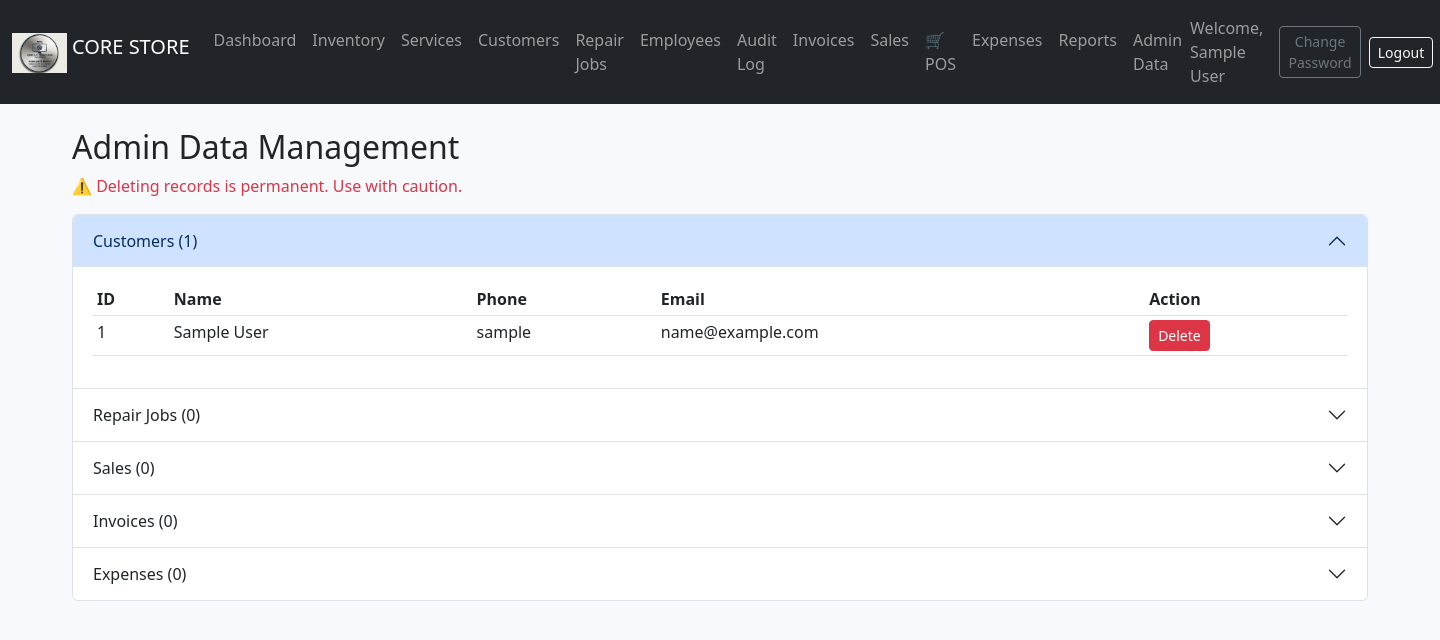
After one commit to geoffreyngobi17-a11y/core-store, a Flask app: page /admin-data in a window 1440 px wide. The commit adds this page. Shown: the top 640 px of the page. Run offline with Flask 2, Linux system fonts and the light colour scheme; the visitor is signed in with stand-in values (Sample User, id 1); data comes from the database, SQL or seed files in the repository; data that the repository does not hold is empty.

Commit message:
Add Admin Data tab for deleting customers, repair jobs, sales, invoices, expenses

```diff
--- a/app.py
+++ b/app.py
@@ -737,21 +737,57 @@ def generate_invoice(id):
     flash('Invoice generated successfully.', 'success')
     return redirect(url_for('repair_job_detail', id=id))
 
-# ---------- Database and admin creation ----------
-with app.app_context():
-    db.create_all()
-    if not User.query.filter_by(role='admin').first():
-        admin = User(
-            name='Admin',
-            email='admin@coreelectronics.com',
-            phone='+256756104402',
-            role='admin'
-        )
-        admin.set_password('Kaumasophie123')
-        db.session.add(admin)
-        db.session.commit()
-        print("Admin user created with your chosen password.")
+# ---------- Admin Delete Routes (for missing entities) ----------
+@app.route('/admin/delete-customer/<int:id>')
+@admin_required
+def admin_delete_customer(id):
+    customer = Customer.query.get_or_404(id)
+    db.session.delete(customer)
+    db.session.commit()
+    flash('Customer deleted successfully.', 'success')
+    return redirect(url_for('admin_data'))
 
+@app.route('/admin/delete-repair-job/<int:id>')
+@admin_required
+def admin_delete_repair_job(id):
+    job = RepairJob.query.get_or_404(id)
+    db.session.delete(job)
+    db.session.commit()
+    flash('Repair job deleted successfully.', 'success')
+    return redirect(url_for('admin_data'))
+
+@app.route('/admin/delete-sale/<int:id>')
+@admin_required
+def admin_delete_sale(id):
+    sale = Sale.query.get_or_404(id)
+    db.session.delete(sale)
+    db.session.commit()
+    flash('Sale record deleted successfully.', 'success')
+    return redirect(url_for('admin_data'))
+
+@app.route('/admin/delete-invoice/<int:id>')
+@admin_required
+def admin_delete_invoice(id):
+    invoice = Invoice.query.get_or_404(id)
+    # Optionally, also remove the link from repair job?
+    db.session.delete(invoice)
+    db.session.commit()
+    flash('Invoice deleted successfully.', 'success')
+    return redirect(url_for('admin_data'))
+@app.route('/admin-data')
+@admin_required
+def admin_data():
+    customers = Customer.query.all()
+    repair_jobs = RepairJob.query.all()
+    sales = Sale.query.all()
+    invoices = Invoice.query.all()
+    expenses = Expense.query.all()
+    return render_template('admin_data.html',
+                           customers=customers,
+                           repair_jobs=repair_jobs,
+                           sales=sales,
+                           invoices=invoices,
+                           expenses=expenses)
 # ---------- Jinja globals ----------
 app.jinja_env.globals.update(enumerate=enumerate)
 
--- /dev/null
+++ b/templates/admin_data.html
@@ -0,0 +1,145 @@
+{% extends "base.html" %}
+{% block content %}
+<h2>Admin Data Management</h2>
+<p class="text-danger">⚠️ Deleting records is permanent. Use with caution.</p>
+
+<div class="accordion" id="adminAccordion">
+    <!-- Customers -->
+    <div class="accordion-item">
+        <h2 class="accordion-header" id="headingCustomers">
+            <button class="accordion-button" type="button" data-bs-toggle="collapse" data-bs-target="#collapseCustomers">
+                Customers ({{ customers|length }})
+            </button>
+        </h2>
+        <div id="collapseCustomers" class="accordion-collapse collapse show" data-bs-parent="#adminAccordion">
+            <div class="accordion-body">
+                <table class="table table-sm">
+                    <thead><tr><th>ID</th><th>Name</th><th>Phone</th><th>Email</th><th>Action</th></tr></thead>
+                    <tbody>
+                        {% for c in customers %}
+                        <tr>
+                            <td>{{ c.id }}</td>
+                            <td>{{ c.name }}</td>
+                            <td>{{ c.phone }}</td>
+                            <td>{{ c.email or '-' }}</td>
+                            <td><a href="{{ url_for('admin_delete_customer', id=c.id) }}" class="btn btn-danger btn-sm" onclick="return confirm('Delete customer {{ c.name }}?')">Delete</a></td>
+                        </tr>
+                        {% endfor %}
+                    </tbody>
+                </table>
+            </div>
+        </div>
+    </div>
+
+    <!-- Repair Jobs -->
+    <div class="accordion-item">
+        <h2 class="accordion-header" id="headingRepairJobs">
+            <button class="accordion-button collapsed" type="button" data-bs-toggle="collapse" data-bs-target="#collapseRepairJobs">
+                Repair Jobs ({{ repair_jobs|length }})
+            </button>
+        </h2>
+        <div id="collapseRepairJobs" class="accordion-collapse collapse" data-bs-parent="#adminAccordion">
+            <div class="accordion-body">
+                <table class="table table-sm">
+                    <thead><tr><th>ID</th><th>Customer</th><th>Device</th><th>Status</th><th>Action</th></tr></thead>
+                    <tbody>
+                        {% for j in repair_jobs %}
+                        <tr>
+                            <td>{{ j.id }}</td>
+                            <td>{{ j.customer.name }}</td>
+                            <td>{{ j.device_type }} {{ j.device_model }}</td>
+                            <td>{{ j.status }}</td>
+                            <td><a href="{{ url_for('admin_delete_repair_job', id=j.id) }}" class="btn btn-danger btn-sm" onclick="return confirm('Delete repair job #{{ j.id }}?')">Delete</a></td>
+                        </tr>
+                        {% endfor %}
+                    </tbody>
+                </table>
+            </div>
+        </div>
+    </div>
+
+    <!-- Sales -->
+    <div class="accordion-item">
+        <h2 class="accordion-header" id="headingSales">
+            <button class="accordion-button collapsed" type="button" data-bs-toggle="collapse" data-bs-target="#collapseSales">
+                Sales ({{ sales|length }})
+            </button>
+        </h2>
+        <div id="collapseSales" class="accordion-collapse collapse" data-bs-parent="#adminAccordion">
+            <div class="accordion-body">
+                <table class="table table-sm">
+                    <thead><tr><th>ID</th><th>Date</th><th>Item</th><th>Total</th><th>Customer</th><th>Action</th></tr></thead>
+                    <tbody>
+                        {% for s in sales %}
+                        <tr>
+                            <td>{{ s.id }}</td>
+                            <td>{{ s.sale_date.strftime('%Y-%m-%d') }}</td>
+                            <td>{{ s.item_name }}</td>
+                            <td>{{ "{:,.0f}".format(s.total_price) }}</td>
+                            <td>{{ s.customer_name or '-' }}</td>
+                            <td><a href="{{ url_for('admin_delete_sale', id=s.id) }}" class="btn btn-danger btn-sm" onclick="return confirm('Delete sale #{{ s.id }}?')">Delete</a></td>
+                        </tr>
+                        {% endfor %}
+                    </tbody>
+                </table>
+            </div>
+        </div>
+    </div>
+
+    <!-- Invoices -->
+    <div class="accordion-item">
+        <h2 class="accordion-header" id="headingInvoices">
+            <button class="accordion-button collapsed" type="button" data-bs-toggle="collapse" data-bs-target="#collapseInvoices">
+                Invoices ({{ invoices|length }})
+            </button>
+        </h2>
+        <div id="collapseInvoices" class="accordion-collapse collapse" data-bs-parent="#adminAccordion">
+            <div class="accordion-body">
+                <table class="table table-sm">
+                    <thead><tr><th>ID</th><th>Invoice #</th><th>Repair Job</th><th>Total</th><th>Paid</th><th>Action</th></tr></thead>
+                    <tbody>
+                        {% for inv in invoices %}
+                        <tr>
+                            <td>{{ inv.id }}</td>
+                            <td>{{ inv.invoice_number }}</td>
+                            <td>Job #{{ inv.repair_job_id }}</td>
+                            <td>{{ "{:,.0f}".format(inv.total) }}</td>
+                            <td>{% if inv.paid %}Yes{% else %}No{% endif %}</td>
+                            <td><a href="{{ url_for('admin_delete_invoice', id=inv.id) }}" class="btn btn-danger btn-sm" onclick="return confirm('Delete invoice {{ inv.invoice_number }}?')">Delete</a></td>
+                        </tr>
+                        {% endfor %}
+                    </tbody>
+                </table>
+            </div>
+        </div>
+    </div>
+
+    <!-- Expenses -->
+    <div class="accordion-item">
+        <h2 class="accordion-header" id="headingExpenses">
+            <button class="accordion-button collapsed" type="button" data-bs-toggle="collapse" data-bs-target="#collapseExpenses">
+                Expenses ({{ expenses|length }})
+            </button>
+        </h2>
+        <div id="collapseExpenses" class="accordion-collapse collapse" data-bs-parent="#adminAccordion">
+            <div class="accordion-body">
+                <table class="table table-sm">
+                    <thead><tr><th>ID</th><th>Date</th><th>Category</th><th>Description</th><th>Amount</th><th>Action</th></tr></thead>
+                    <tbody>
+                        {% for e in expenses %}
+                        <tr>
+                            <td>{{ e.id }}</td>
+                            <td>{{ e.date.strftime('%Y-%m-%d') }}</td>
+                            <td>{{ e.category }}</td>
+                            <td>{{ e.description or '-' }}</td>
+                            <td>{{ "{:,.0f}".format(e.amount) }}</td>
+                            <td><a href="{{ url_for('delete_expense', id=e.id) }}" class="btn btn-danger btn-sm" onclick="return confirm('Delete expense #{{ e.id }}?')">Delete</a></td>
+                        </tr>
+                        {% endfor %}
+                    </tbody>
+                </table>
+            </div>
+        </div>
+    </div>
+</div>
+{% endblock %}
--- a/templates/base.html
+++ b/templates/base.html
@@ -32,6 +32,7 @@
                     <li class="nav-item"><a class="nav-link" href="{{ url_for('pos') }}">🛒 POS</a></li>
                     <li class="nav-item"><a class="nav-link" href="{{ url_for('expense_list') }}">Expenses</a></li>
                     <li class="nav-item"><a class="nav-link" href="{{ url_for('reports') }}">Reports</a></li>
+                    <li class="nav-item"><a class="nav-link" href="{{ url_for('admin_data') }}">Admin Data</a></li>
                     {% endif %}
                 </ul>
                 <span class="navbar-text me-3">Welcome, {{ current_user.name }}</span>
```
